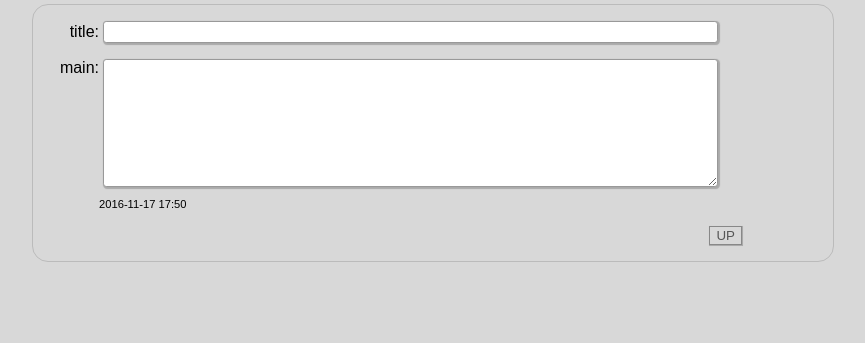
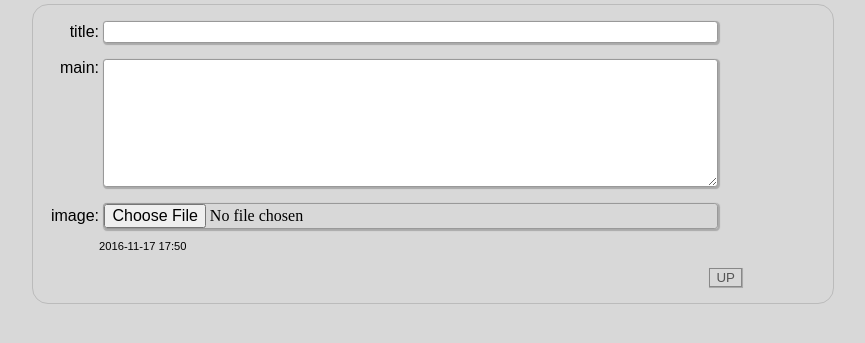
Before and after one commit to remi0628/blog, a PHP site: page /up.php in a window 1280 px wide. Shown: the part 182-525 px from the top of the page, without its empty margins (215-1080 px from the left). Run offline with PHP 8.4, Linux system fonts and the light colour scheme; the visitor is signed in with stand-in values (Sample User, id 1).

Commit message:
add image up form

```diff
--- a/up.php
+++ b/up.php
@@ -20,7 +20,7 @@
 		</div>
 		<h1>投稿</h1>
 		<div class="form">
-			<form id="up" action="post.php" method="post">
+			<form id="up" action="post.php" method="post" enctype="multipart/form-data">
 				<div>
 					<label for="title">title:</label>
 					<input type="text" id="title"  name="title" />
@@ -28,6 +28,10 @@
 				<div>
 					<label for="main">main:</label>
 					<textarea id="main" name="main"></textarea>
+				</div>
+				<div class="image">
+					<label for="upload">image:</label>
+					<input type="file" name="upload" size="30" id="upload">
 				</div>
 				<div class="day">
 					<p><?php echo date('Y-m-d H:i')."\n"; ?></p>
```
